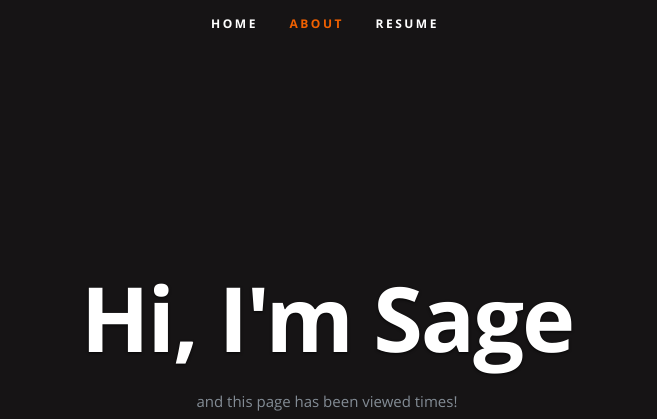
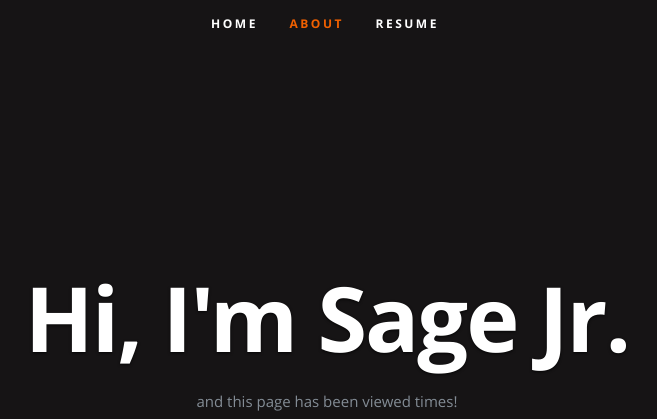
Before and after one commit to sagee-git/azure-resume, a plain HTML site: page frontend/index.html in a window 1280 px wide. Shown: the top 419 px of the page, without its empty margins (315-972 px from the left). Drawn offline with nearby package versions, Linux system fonts and the light colour scheme; no server answers.

Commit message:
Updated the Index file

```diff
--- a/frontend/index.html
+++ b/frontend/index.html
@@ -54,7 +54,7 @@
 
       <div class="row banner">
          <div class="banner-text">
-            <h1 class="responsive-headline">Hi, I'm Sage</h1>
+            <h1 class="responsive-headline">Hi, I'm Sage Jr.</h1>
 
             <p>and this page has been viewed <a id="counter"></a> times! </p>
             <ul class="social">
```
